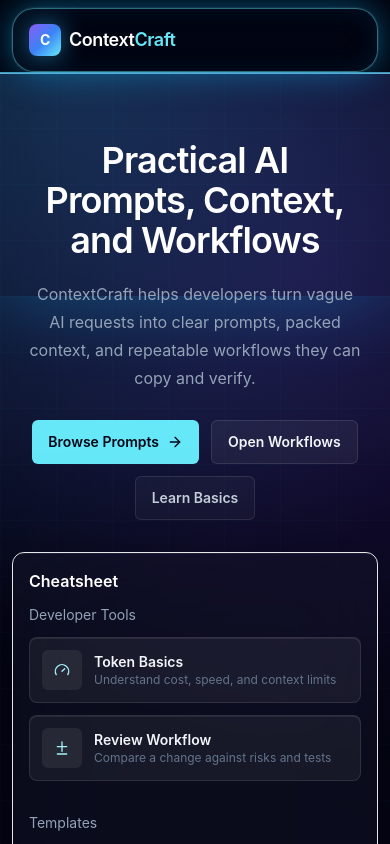
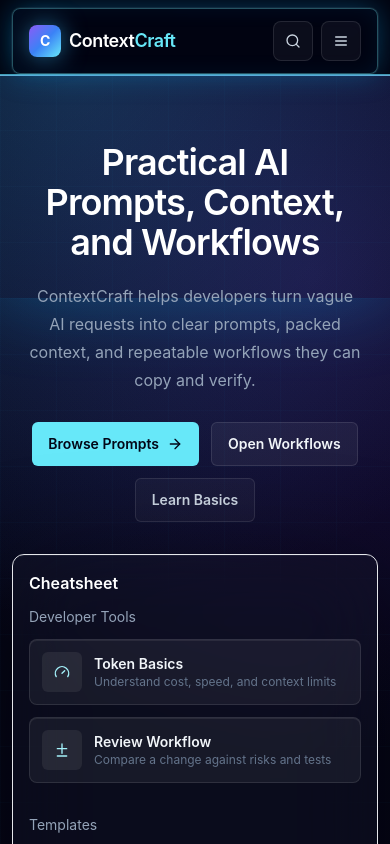
Before and after one commit to CodeByKhaleel/ContextCraft, a Next.js app: page / in a window 390 px wide. Shown: the top 844 px of the page. Built offline with nearby package versions, Linux system fonts and the light colour scheme.

Commit message:
Improve site header navigation

```diff
--- a/components/site-header.tsx
+++ b/components/site-header.tsx
@@ -2,7 +2,9 @@
 
 import Link from "next/link";
 import { usePathname } from "next/navigation";
-import { BookOpen, Bot, GitBranch, Search, Workflow } from "lucide-react";
+import { BookOpen, Bot, GitBranch, Menu, Search, Workflow, X } from "lucide-react";
+import { useState } from "react";
+import { concepts } from "@/data/concepts";
 
 const navItems = [
   { href: "/prompts", label: "Playground", icon: Bot },
@@ -13,10 +15,12 @@ const navItems = [
 
 export function SiteHeader() {
   const pathname = usePathname();
+  const [mobileOpen, setMobileOpen] = useState(false);
 
   return (
-    <header className="sticky top-0 z-40 bg-[#02030d] px-3 pt-2 sm:px-5 lg:px-8">
-      <div className="mx-auto flex h-16 max-w-[1440px] items-center gap-4 rounded-[22px] border border-cyan-300/45 bg-slate-950/50 px-4 shadow-[0_0_0_1px_rgba(255,255,255,0.06),0_0_34px_rgba(14,165,233,0.5),inset_0_0_28px_rgba(14,165,233,0.1)] backdrop-blur-2xl">
+    <header className="sticky top-0 z-40 bg-[#02030d]/95 px-3 pt-2 backdrop-blur sm:px-5 lg:px-8">
+      <div className="mx-auto max-w-[1440px] rounded-lg border border-cyan-300/35 bg-slate-950/60 shadow-[0_0_0_1px_rgba(255,255,255,0.06),0_0_28px_rgba(14,165,233,0.35),inset_0_0_22px_rgba(14,165,233,0.08)] backdrop-blur-2xl">
+        <div className="flex h-16 items-center gap-4 px-4">
         <Link href="/" className="flex min-w-fit items-center gap-2 text-lg font-semibold tracking-tight text-white">
           <span className="grid h-8 w-8 place-items-center rounded-lg bg-gradient-to-br from-violet-500 via-blue-500 to-cyan-300 text-sm font-bold text-white shadow-[0_0_24px_rgba(56,189,248,0.55)]">
             C
@@ -31,7 +35,7 @@ export function SiteHeader() {
               key={item.href}
               href={item.href}
               className={`inline-flex items-center gap-2 rounded-lg px-3 py-2 text-sm transition ${
-                pathname === item.href || (item.href !== "/prompts" && pathname.startsWith(item.href))
+                isActive(pathname, item.href)
                   ? "border border-cyan-300/45 bg-cyan-300/18 text-white shadow-[0_0_18px_rgba(56,189,248,0.38)]"
                   : "text-slate-400 hover:bg-white/8 hover:text-white"
               }`}
@@ -44,13 +48,53 @@ export function SiteHeader() {
         <div className="ml-auto flex items-center gap-2">
           <Link
             href="/search"
-            className="hidden h-10 w-10 items-center justify-center rounded-lg border border-white/10 bg-white/[0.045] text-slate-300 transition hover:border-cyan-300/50 hover:bg-cyan-300/10 hover:text-cyan-100 sm:inline-flex"
+            className="inline-flex h-10 w-10 items-center justify-center rounded-lg border border-white/10 bg-white/[0.045] text-slate-300 transition hover:border-cyan-300/50 hover:bg-cyan-300/10 hover:text-cyan-100"
             aria-label="Search"
           >
             <Search className="h-4 w-4" />
           </Link>
+          <button
+            type="button"
+            className="grid h-10 w-10 place-items-center rounded-lg border border-white/10 bg-white/[0.045] text-slate-300 transition hover:border-cyan-300/50 hover:bg-cyan-300/10 hover:text-cyan-100 md:hidden"
+            aria-expanded={mobileOpen}
+            aria-label={mobileOpen ? "Close navigation" : "Open navigation"}
+            onClick={() => setMobileOpen((value) => !value)}
+          >
+            {mobileOpen ? <X className="h-4 w-4" /> : <Menu className="h-4 w-4" />}
+          </button>
         </div>
+        </div>
+        {mobileOpen ? (
+          <nav className="grid gap-1 border-t border-white/10 p-2 md:hidden">
+            {navItems.map((item) => (
+              <Link
+                key={item.href}
+                href={item.href}
+                onClick={() => setMobileOpen(false)}
+                className={`flex items-center gap-3 rounded-lg px-3 py-3 text-sm transition ${
+                  isActive(pathname, item.href)
+                    ? "border border-cyan-300/45 bg-cyan-300/18 text-white"
+                    : "text-slate-400 hover:bg-white/8 hover:text-white"
+                }`}
+              >
+                <item.icon className="h-4 w-4" />
+                {item.label}
+              </Link>
+            ))}
+          </nav>
+        ) : null}
       </div>
     </header>
   );
 }
+
+function isActive(pathname: string, href: string) {
+  if (pathname === href) return true;
+  if (pathname.startsWith("/concepts/")) {
+    const slug = pathname.split("/").filter(Boolean).pop();
+    const concept = concepts.find((item) => item.slug === slug);
+    if (!concept) return false;
+    return `/${concept.section}` === href;
+  }
+  return href !== "/prompts" && pathname.startsWith(`${href}/`);
+}
```
